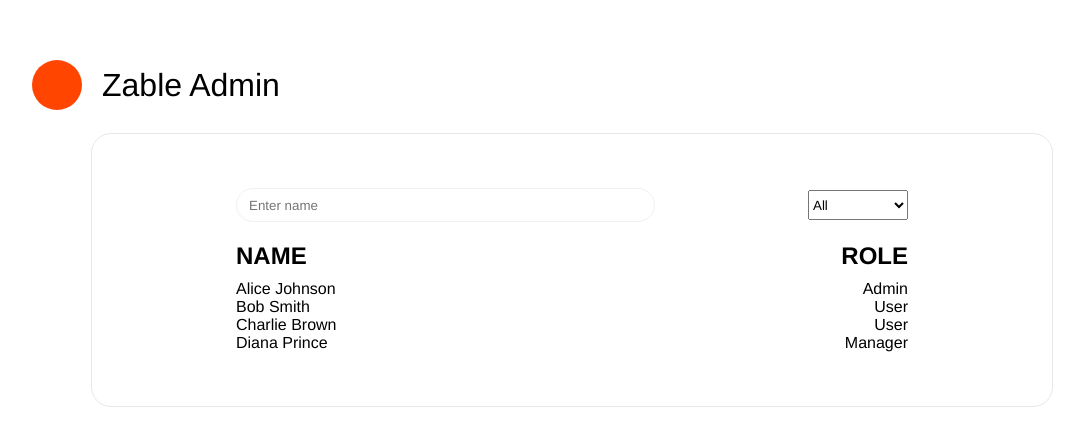
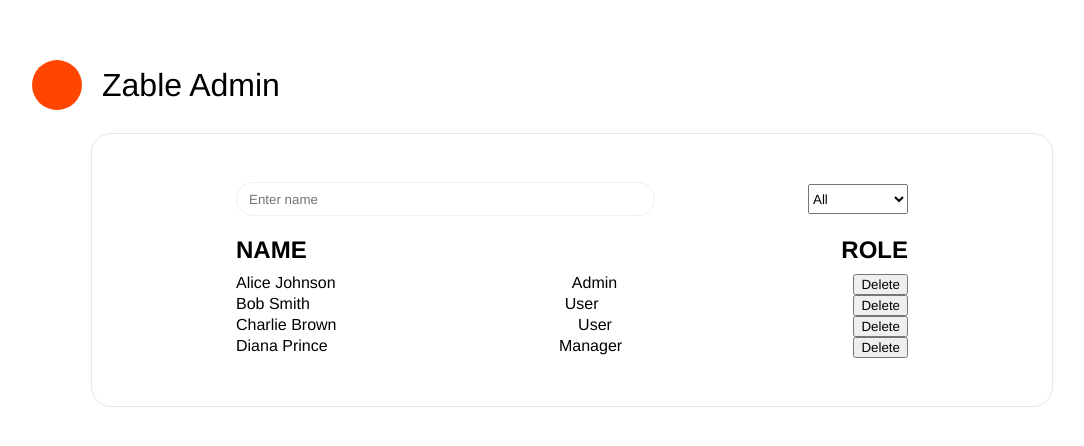
Before and after one commit to SanjeevMidda/lifecycle-fetching, a React (Create React App) app: page / in a window 1280 px wide. Shown: the part 130-576 px from the top of the page, without its empty margins (68-1152 px from the left). Built offline with nearby package versions, Linux system fonts and the light colour scheme.

Commit message:
created button to delete user

```diff
--- a/src/App.js
+++ b/src/App.js
@@ -3,6 +3,7 @@ import "./index.css";
 import fetchUsers from "./services/userService";
 import USERS from "./data/users";
 import ROLES from "./data/roles";
+import deleteUser from "./services/deleteUser";
 
 function App() {
   const [userInput, setUserInput] = useState("");
@@ -100,6 +101,12 @@ function App() {
                   <div className="userinfoContainer" key={user.id}>
                     <p>{user.name}</p>
                     <p>{user.role}</p>
+                    <button
+                      onClick={() => handleDeleteUser(user)}
+                      disabled={status === "loading"}
+                    >
+                      Delete
+                    </button>
                   </div>
                 ))
               ))}
```
